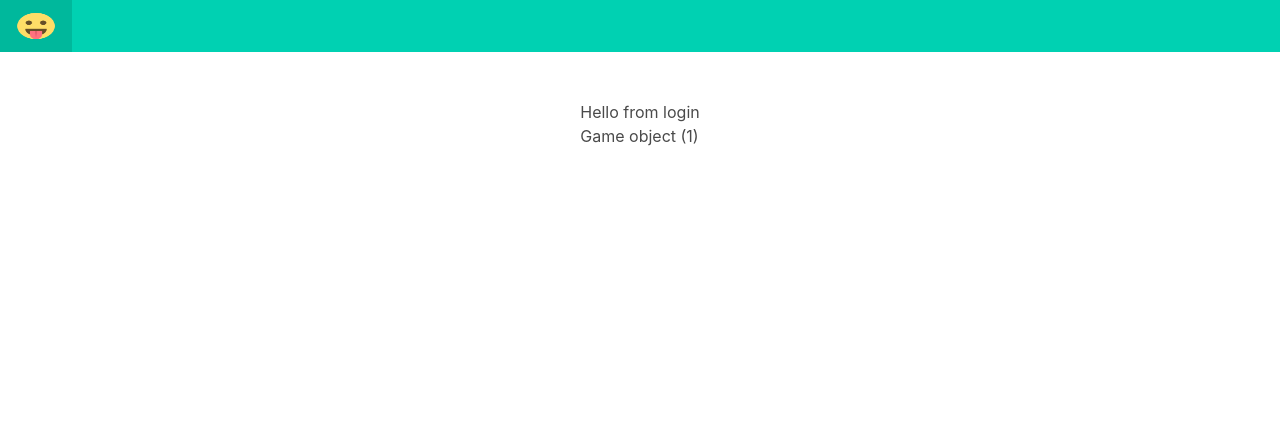
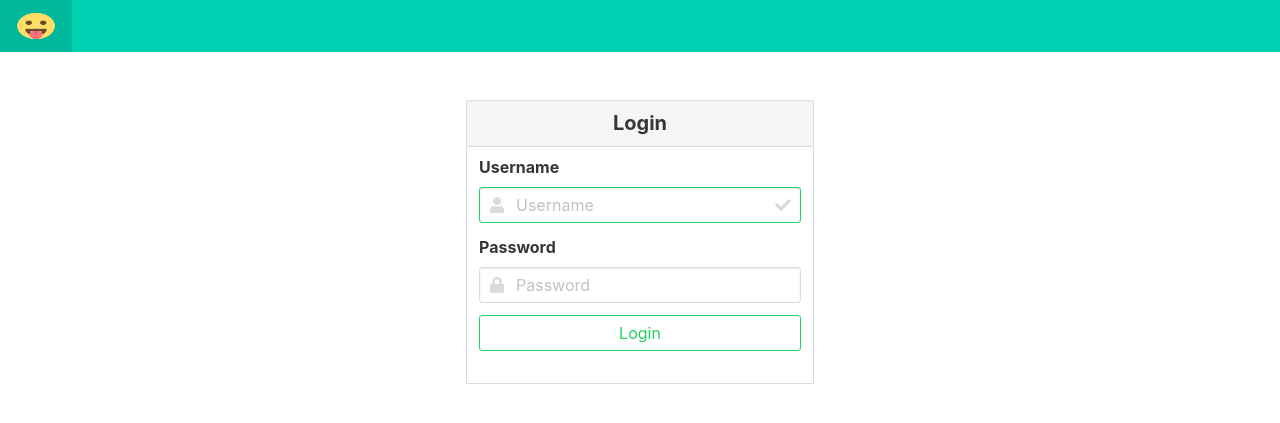
Before and after one commit to Amal-Haddar/Game-Shop-in-Django-python, a Django app: template shop/templates/shop/login.html in a window 1280 px wide. Shown: the top 423 px of the page. Run offline with Django 3.2, Linux system fonts and the light colour scheme; the template is opened without the code that fills it: values that come from a table or form of the project are taken from there, others are empty; data comes from the database, SQL or seed files in the repository; some libraries are stand-ins or nearby versions.

Commit message:
Add views for authentification

```diff
--- a/shop/templates/shop/base.html
+++ b/shop/templates/shop/base.html
@@ -21,6 +21,13 @@
     <div class="navbar-end">
 
         <div class="navbar-item">
+          {% if request.path == "/login" %}
+            <a href="{% url 'shop:signup' %}" class="button">Signup</a>
+            {% elif request.path == "/signup"  %}
+            <a href="{% url 'shop:login' %}" class="button">Login</a>
+            {% elif request.path == "/home"  %}
+            <a href="{% url 'shop:login' %}" class="button">Login</a>
+        {% endif %}
         </div>
     </div>
 </nav>
--- a/shop/templates/shop/login.html
+++ b/shop/templates/shop/login.html
@@ -2,10 +2,56 @@
 
 {% block content %}
 
-    <p>Hello from login</p>
+<div class="columns">
+      <div class="column">
+          <div  style="margin-left:20px; color:red">
+                     {% if error %}
+                      <h2>{{ error }}</h2>
+                   {% endif %}
+                </div>
+           <nav class="panel">
+            <p class="panel-heading" style="text-align:center">
+            <span><strong>Login</strong></span>
+            </p>
 
-    {% for game in games %}
-       <h1>{{game}}</h1>
-    {% endfor %}
+            <div class="panel-block">
+                 <form action="{% url 'shop:loguser' %}" method="post">
+                      {% csrf_token %}
+                      <div class="field">
+                          <label class="label">Username</label>
+                            <div class="control has-icons-left has-icons-right">
+                              <input class="input is-success" type="text" placeholder="Username" name="username">
+                              <span class="icon is-small is-left">
+                                <i class="fas fa-user"></i>
+                              </span>
+                              <span class="icon is-small is-right">
+                                <i class="fas fa-check"></i>
+                              </span>
+                            </div>
+                      </div>
+
+                      <div class="field">
+                          <label class="label">Password</label>
+                          <div class="control has-icons-left">
+                              <input class="input" name="password" placeholder="Password" type="password">
+                              <span class="icon is-small is-left">
+                                <i class="fas fa-lock"></i>
+                              </span>
+                          </div>
+
+                      </div>
+                      <div class="field">
+                          <div class="control">
+                              <button class="button is-success is-outlined is-fullwidth" type="submit" value="Login">Login</button>&nbsp;
+
+                           </div>
+                      </div>
+                  </form>
+            </div>
+          </nav>
+
+        </div>
+      </div>
+
 
 {% endblock content %}
--- a/shop/urls.py
+++ b/shop/urls.py
@@ -4,8 +4,13 @@ from . import views
 app_name = 'shop'
 
 urlpatterns = [
-path('', views.index, name='index'),
-path('games', views.get_games, name='games'),
-path('html', views.get_html, name='html'),
+
+    path('', views.index, name='index'),
+    path('create', views.create, name='create'),
+    path("loguser", views.login_user, name="loguser"),
+    path('login', views.login_view, name='login'),
+    path('logout', views.logout_view, name='logout'),
+    path('signup', views.signup, name='signup'),
+
 
 ]
```
Also changed, not shown: shop/views.py (+22 -11 lines).
